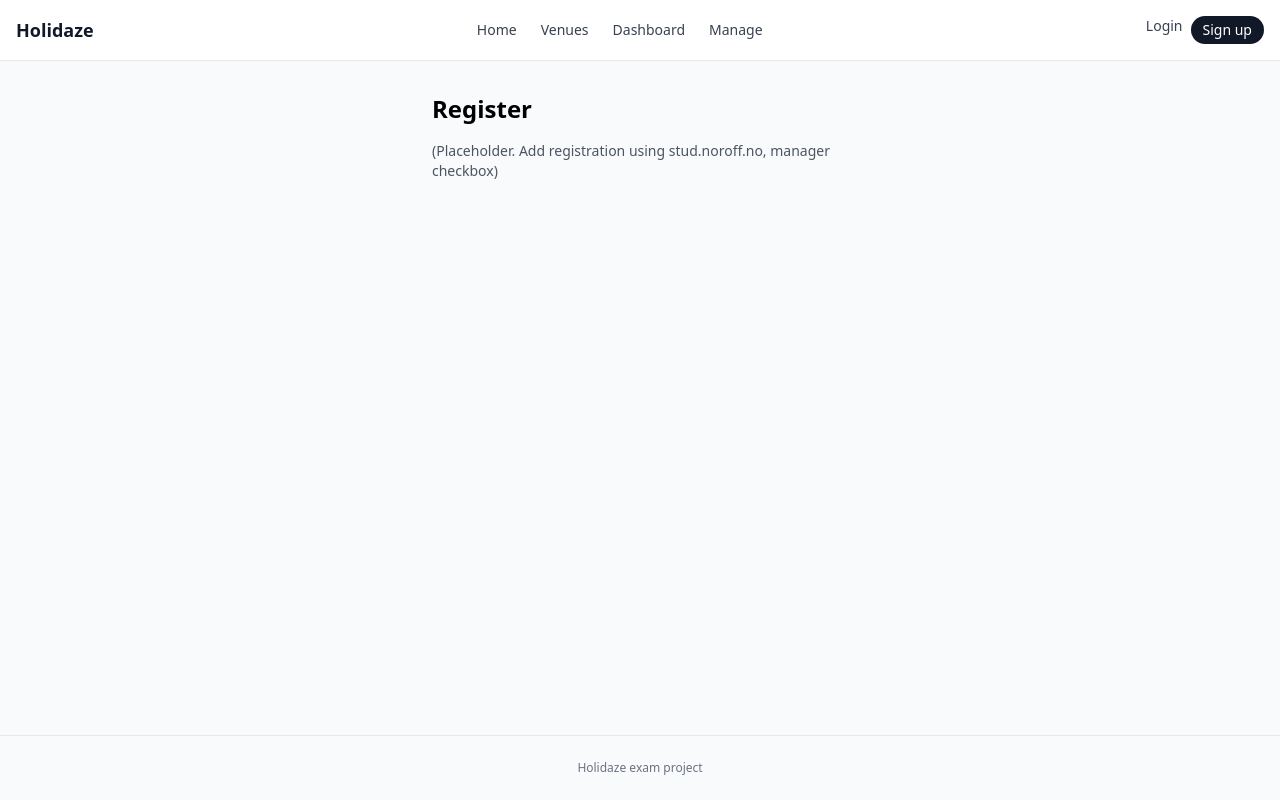
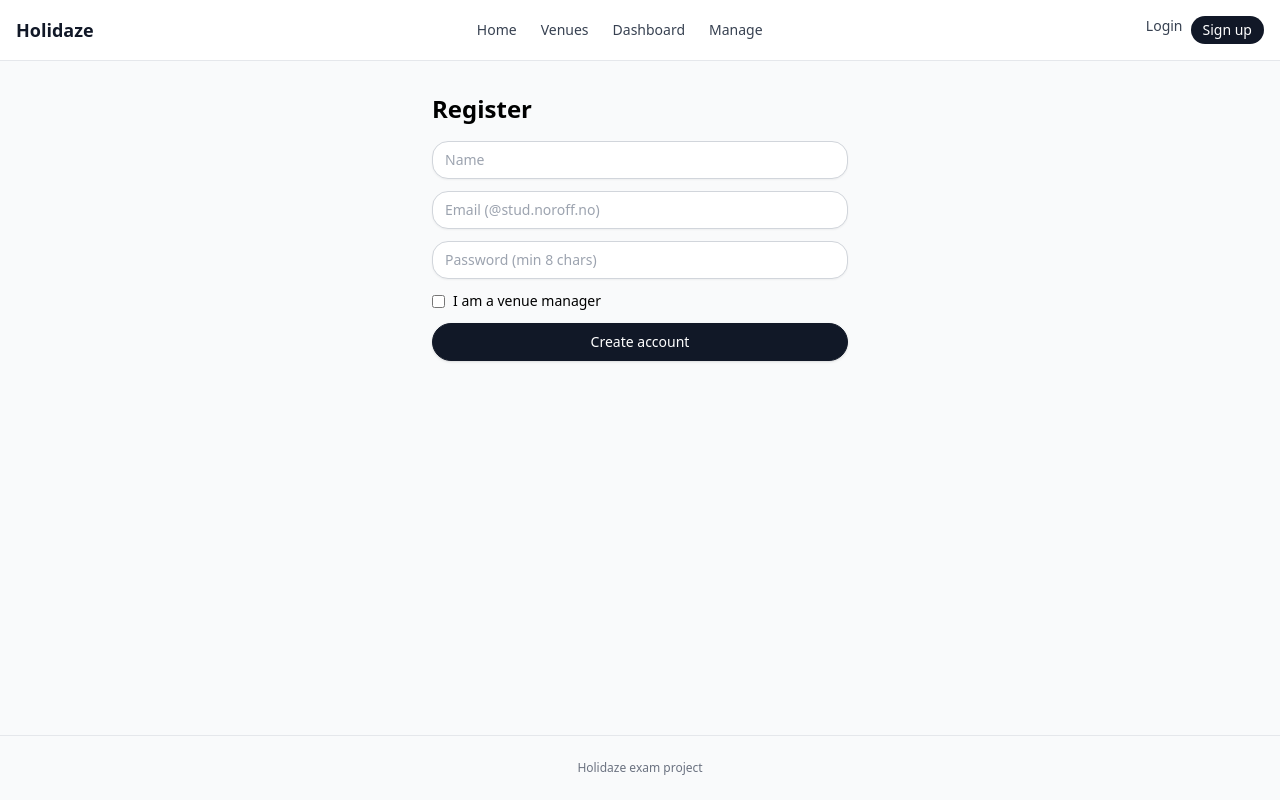
Before and after one commit to Skr3d3/holidaze-project-exam-2, a React (Create React App) app: page /register in a window 1280 px wide. Built offline with nearby package versions, Linux system fonts and the light colour scheme.

Commit message:
feat: add apikey to env. Add proper auth wth apikey. Add register and login page.

```diff
--- a/src/lib/api.ts
+++ b/src/lib/api.ts
@@ -1,14 +1,38 @@
 const BASE = process.env.REACT_APP_API_BASE || "https://v2.api.noroff.dev/holidaze";
 
-export async function api<T>(path: string, init: RequestInit = {}): Promise<T> {
-  const res = await fetch(`${BASE}${path}`, {
+const AUTH = process.env.REACT_APP_API_AUTH || "https://v2.api.noroff.dev";
+
+async function doFetch<T>(url: string, init: RequestInit = {}): Promise<T> {
+  const res = await fetch(url, {
     headers: { "Content-Type": "application/json", ...(init.headers || {}) },
     ...init,
   });
+
   if (!res.ok) {
-    let msg = res.statusText;
-    try { msg = (await res.json() as any)?.message || msg; } catch {}
+    let msg = `${res.status} ${res.statusText}`;
+    try {
+      const body = await res.json();
+      msg =
+        body?.message ||
+        body?.errors?.[0]?.message ||
+        JSON.stringify(body);
+    } catch {
+      try {
+        msg = await res.text();
+      } catch {}
+    }
     throw new Error(msg);
   }
+
   return res.json();
 }
+
+
+export function api<T>(path: string, init?: RequestInit) {
+  return doFetch<T>(`${BASE}${path}`, init);
+}
+
+
+export function apiAuth<T>(path: string, init?: RequestInit) {
+  return doFetch<T>(`${AUTH}${path}`, init);
+}
--- a/src/lib/auth.ts
+++ b/src/lib/auth.ts
@@ -1,13 +1,27 @@
+// src/lib/auth.ts
 export function saveAuth(token: string, user: any) {
   localStorage.setItem("holidaze_token", token);
   localStorage.setItem("holidaze_user", JSON.stringify(user));
 }
-export function getToken() { return localStorage.getItem("holidaze_token"); }
+
+export const getToken = () => localStorage.getItem("holidaze_token");
+
 export function getUser<T = any>(): T | null {
   const raw = localStorage.getItem("holidaze_user");
-  return raw ? JSON.parse(raw) as T : null;
+  return raw ? (JSON.parse(raw) as T) : null;
 }
+
 export function clearAuth() {
   localStorage.removeItem("holidaze_token");
   localStorage.removeItem("holidaze_user");
 }
+
+const apiKey = process.env.REACT_APP_API_KEY;
+
+export function authHeaders() {
+  const t = getToken();
+  return {
+    ...(t ? { Authorization: `Bearer ${t}` } : {}),
+    ...(apiKey ? { "X-Noroff-API-Key": apiKey } : {}),
+  };
+}
--- /dev/null
+++ b/src/lib/authApi.ts
@@ -0,0 +1,22 @@
+import { apiAuth } from "./api";
+import type { AuthLoginResponse, AuthRegisterBody, ApiKeyResponse } from "../types/holidaze";
+
+export async function login(email: string, password: string, opts?: { holidaze?: boolean }) {
+  const qs = opts?.holidaze ? "?_holidaze=true" : "";
+  const res = await apiAuth<AuthLoginResponse>(`/auth/login${qs}`, {
+    method: "POST",
+    body: JSON.stringify({ email, password }),
+  });
+  const { accessToken, ...user } = res.data;
+  return res.data;
+}
+
+export async function register(body: AuthRegisterBody, opts?: { autoLogin?: boolean; holidaze?: boolean }) {
+  await apiAuth(`/auth/register`, {
+    method: "POST",
+    body: JSON.stringify(body),
+  });
+  if (opts?.autoLogin) {
+    return login(body.email, body.password, { holidaze: opts.holidaze });
+  }
+}
--- a/src/pages/Login.tsx
+++ b/src/pages/Login.tsx
@@ -1,10 +1,76 @@
+import { useState } from "react";
+import { useNavigate } from "react-router-dom";
+import { apiAuth } from "../lib/api";
+import { saveAuth } from "../lib/auth";
+
+type LoginResponse = {
+  data: {
+    accessToken: string;
+    name: string;
+    email: string;
+    venueManager?: boolean;
+    avatar?: { url: string; alt?: string };
+    banner?: { url: string; alt?: string };
+  };
+  meta?: unknown;
+};
+
 export default function Login() {
+  const nav = useNavigate();
+  const [email, setEmail] = useState("");
+  const [password, setPassword] = useState("");
+  const [err, setErr] = useState<string | null>(null);
+  const [busy, setBusy] = useState(false);
+
+  async function onSubmit(e: React.FormEvent) {
+    e.preventDefault();
+    setErr(null);
+    setBusy(true);
+    try {
+      const res = await apiAuth<LoginResponse>("/auth/login?_holidaze=true", {
+        method: "POST",
+        body: JSON.stringify({ email, password }),
+      });
+
+      const { accessToken, ...user } = res.data;
+      if (!accessToken) throw new Error("Invalid login response");
+      saveAuth(accessToken, user);
+
+      nav("/dashboard");
+    } catch (e: any) {
+      setErr(e.message || "Login failed");
+    } finally {
+      setBusy(false);
+    }
+  }
+
   return (
     <div className="max-w-md mx-auto px-4 py-8">
       <h1 className="text-2xl font-semibold mb-4">Login</h1>
-      <p className="text-gray-600 text-sm">
-        (Placeholder for login page - email pwd form - auth)
-      </p>
+      <form onSubmit={onSubmit} className="space-y-3">
+        <input
+          className="input"
+          type="email"
+          placeholder="Email"
+          value={email}
+          onChange={(e) => setEmail(e.target.value)}
+          required
+          autoComplete="email"
+        />
+        <input
+          className="input"
+          type="password"
+          placeholder="Password"
+          value={password}
+          onChange={(e) => setPassword(e.target.value)}
+          required
+          autoComplete="current-password"
+        />
+        {err && <div className="text-sm text-red-600">{err}</div>}
+        <button className="btn w-full" disabled={busy}>
+          {busy ? "Logging in…" : "Login"}
+        </button>
+      </form>
     </div>
   );
 }
--- a/src/pages/Register.tsx
+++ b/src/pages/Register.tsx
@@ -1,10 +1,101 @@
+import { useState } from "react";
+import { useNavigate } from "react-router-dom";
+import { apiAuth } from "../lib/api";
+import { saveAuth } from "../lib/auth";
+
+const STUD = /@stud\.noroff\.no$/i;
+
+type LoginResponse = {
+  data: {
+    accessToken: string;
+    name: string;
+    email: string;
+    venueManager?: boolean;
+    avatar?: { url: string; alt?: string };
+    banner?: { url: string; alt?: string };
+  };
+  meta?: unknown;
+};
+
 export default function Register() {
+  const nav = useNavigate();
+  const [name, setName] = useState("");
+  const [email, setEmail] = useState("");
+  const [venueManager, setVenueManager] = useState(false);
+  const [password, setPassword] = useState("");
+  const [err, setErr] = useState<string | null>(null);
+  const [busy, setBusy] = useState(false);
+
+  async function onSubmit(e: React.FormEvent) {
+    e.preventDefault();
+    setErr(null);
+    setBusy(true);
+    try {
+      if (!STUD.test(email)) throw new Error("Email must be @stud.noroff.no");
+      if (password.length < 8) throw new Error("Password must be at least 8 characters");
+
+      await apiAuth("/auth/register", {
+        method: "POST",
+        body: JSON.stringify({ name, email, password, venueManager }),
+      });
+
+      const login = await apiAuth<LoginResponse>("/auth/login?_holidaze=true", {
+        method: "POST",
+        body: JSON.stringify({ email, password }),
+      });
+
+      const { accessToken, ...user } = login.data;
+      if (!accessToken) throw new Error("Login after register failed");
+      saveAuth(accessToken, user);
+
+      nav("/dashboard");
+    } catch (e: any) {
+      setErr(e.message || "Registration failed");
+    } finally {
+      setBusy(false);
+    }
+  }
+
   return (
     <div className="max-w-md mx-auto px-4 py-8">
       <h1 className="text-2xl font-semibold mb-4">Register</h1>
-      <p className="text-gray-600 text-sm">
-        (Placeholder. Add registration using stud.noroff.no, manager checkbox)
-      </p>
+      <form onSubmit={onSubmit} className="space-y-3">
+        <input
+          className="input"
+          placeholder="Name"
+          value={name}
+          onChange={(e) => setName(e.target.value)}
+          required
+        />
+        <input
+          className="input"
+          type="email"
+          placeholder="Email (@stud.noroff.no)"
+          value={email}
+          onChange={(e) => setEmail(e.target.value)}
+          required
+        />
+        <input
+          className="input"
+          type="password"
+          placeholder="Password (min 8 chars)"
+          value={password}
+          onChange={(e) => setPassword(e.target.value)}
+          required
+        />
+        <label className="flex items-center gap-2 text-sm">
+          <input
+            type="checkbox"
+            checked={venueManager}
+            onChange={(e) => setVenueManager(e.target.checked)}
+          />
+          I am a venue manager
+        </label>
+        {err && <div className="text-sm text-red-600">{err}</div>}
+        <button className="btn w-full" disabled={busy}>
+          {busy ? "Creating…" : "Create account"}
+        </button>
+      </form>
     </div>
   );
 }
--- a/src/types/holidaze.ts
+++ b/src/types/holidaze.ts
@@ -32,3 +32,13 @@ export type ProfileCore = {
 };
 export type ProfileWithVenues   = ProfileCore & { venues: Venue[] };
 export type ProfileWithBookings = ProfileCore & { bookings: Booking[] | BookingWithVenue[] };
+
+export type AuthLoginResponse = {
+  data: {name: string; email: string; avatar?: { url: string; alt: string };  banner?: { url: string; alt: string }; accessToken: string; venueManager?: boolean; };
+  meta?: unknown;
+};
+export type AuthRegisterBody = { name: string;email: string; password: string; bio?: string; avatar?: { url: string; alt?: string }; banner?: { url: string; alt?: string }; venueManager?: boolean; };
+export type ApiKeyResponse = {
+  data: { name: string; status: "ACTIVE" | string; key: string };
+  meta?: unknown;
+};
```
Also changed, not shown: 1 other file (tests, documents, lock files or other folders).
